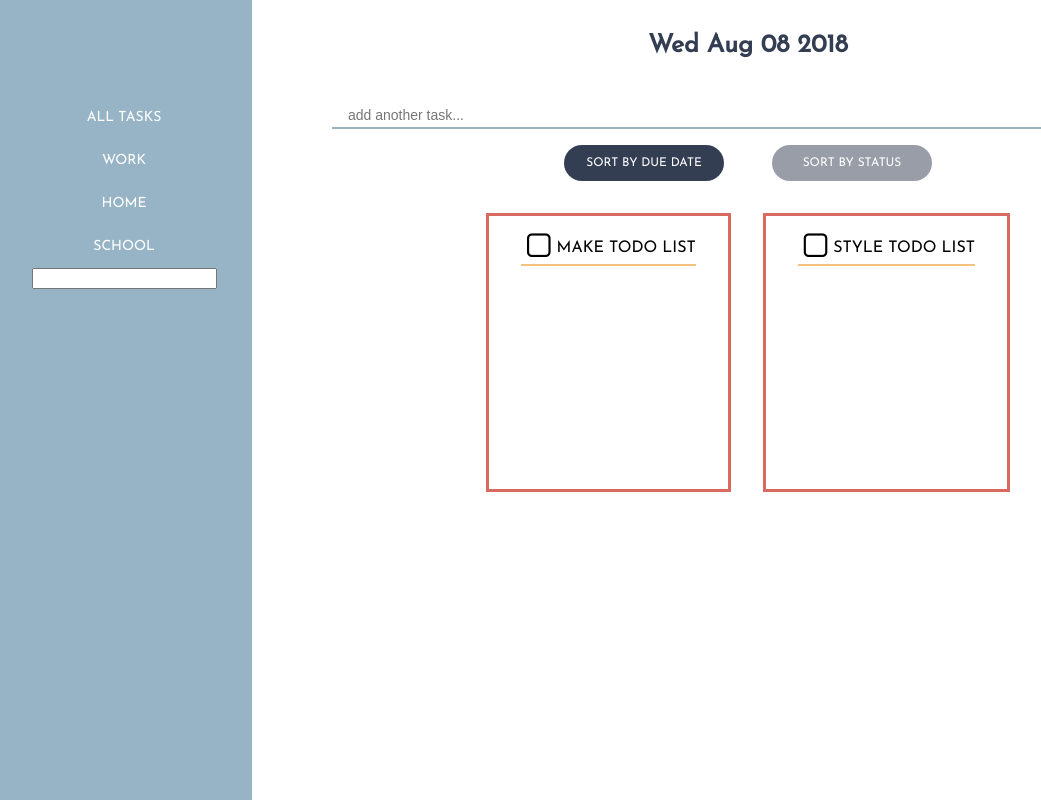
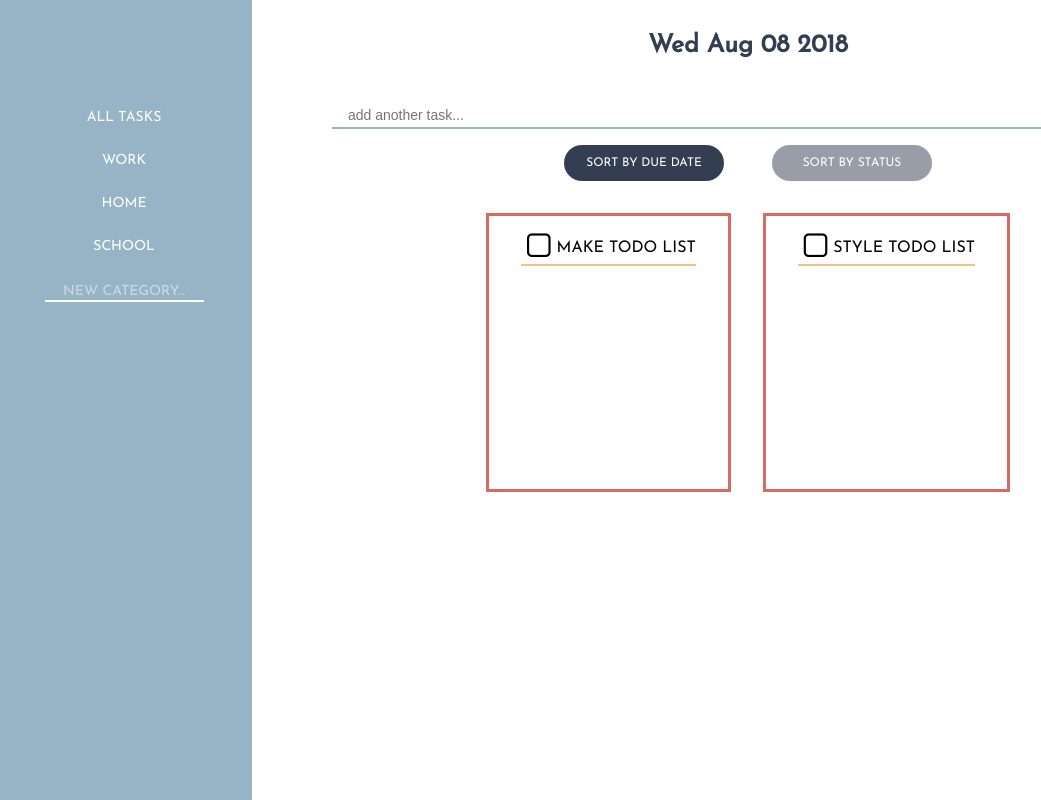
Before and after one commit to emilyhfdong/todoApp, a React (Create React App) app: page / in a window 1280 px wide. Both pictures are taken after a click on the element 144 px from the left and 290 px from the top of the page. Shown: the whole page, without its empty margins (20-1061 px from the left). Built offline with nearby package versions, Linux system fonts and the light colour scheme.

Commit message:
added ability to delete categories

```diff
--- a/src/App.css
+++ b/src/App.css
@@ -5,7 +5,8 @@
   flex-direction: column;
   align-items: center;
   width: 80%;
-  padding-left: 20%; }
+  padding-left: 20%;
+  padding-bottom: 5rem; }
 
 .homePage .headerTitle {
   font-family: "Josefin Sans";
@@ -44,7 +45,8 @@
     font-family: "Josefin Sans";
     color: white;
     font-size: 12px;
-    text-transform: uppercase; }
+    text-transform: uppercase;
+    outline: none; }
     .todoForm .submitBtn:hover {
       background-color: #D96A61; }
   .todoForm .categoryInput {
@@ -81,6 +83,34 @@
   .sideBar .category, .sideBar .allTasks, .sideBar .newCategoryBtn {
     text-transform: uppercase;
     cursor: pointer; }
+  .sideBar .categoryInput {
+    background: transparent;
+    border: none;
+    border-bottom: 2px solid white;
+    outline: none;
+    caret-color: white;
+    text-align: center;
+    font-size: 14px;
+    font-family: "Josefin Sans";
+    padding-top: 1rem;
+    color: white;
+    text-transform: uppercase; }
+    .sideBar .categoryInput::placeholder {
+      color: white;
+      opacity: 0.5; }
+  .sideBar .categoryDiv {
+    display: flex;
+    flex-direction: row;
+    align-items: center; }
+    .sideBar .categoryDiv:hover .fa-trash {
+      display: inline-block; }
+    .sideBar .categoryDiv .fa-trash {
+      cursor: pointer;
+      display: none;
+      margin-right: 0.5rem;
+      padding-bottom: 0.2rem; }
+      .sideBar .categoryDiv .fa-trash:hover {
+        color: #D96A61; }
 
 .todoList {
   display: flex;
--- a/src/actions/todoActions.js
+++ b/src/actions/todoActions.js
@@ -6,6 +6,7 @@ import {
     CHANGE_SORT_BY,
     CREATE_CATEGORY,
     CHANGE_CATEGORY,
+    DELETE_CATEGORY,
     CHANGE_SUBTASK_STATUS,
     CREATE_SUBTASK,
     DELETE_SUBTASK
@@ -59,6 +60,12 @@ export const changeCategory = (category) => dispatch => {
     payload: category
   })
 }
+export const deleteCategory = (category) => dispatch => {
+  dispatch ({
+    type: DELETE_CATEGORY,
+    payload: category
+  })
+}
 export const changeSubTaskStatus = (obj) => dispatch => {
   dispatch ({
     type: CHANGE_SUBTASK_STATUS,
--- a/src/actions/types.js
+++ b/src/actions/types.js
@@ -5,6 +5,7 @@ export const COMPLETE_TODO = "COMPLETE_TODO"
 export const CHANGE_SORT_BY = "CHANGE_SORT_BY"
 export const CREATE_CATEGORY = "CREATE_CATEGORY"
 export const CHANGE_CATEGORY = "CHANGE_CATEGORY"
+export const DELETE_CATEGORY = "DELETE_CATEGORY"
 export const CHANGE_SUBTASK_STATUS = "CHANGE_SUBTASK_STATUS"
 export const CREATE_SUBTASK = "CREATE_SUBTASK"
 export const DELETE_SUBTASK = "DELETE_SUBTASK"
--- a/src/components/homePage/SideBar.js
+++ b/src/components/homePage/SideBar.js
@@ -1,6 +1,6 @@
 import React, { Component } from "react";
 import { connect } from "react-redux";
-import { createCategory, changeCategory } from "../../actions/todoActions.js";
+import { createCategory, changeCategory, deleteCategory } from "../../actions/todoActions.js";
 
 
 class SideBar extends Component {
@@ -35,15 +35,24 @@ class SideBar extends Component {
   showAll = () => {
     this.props.changeCategory("")
   }
+  deleteCategory = (ev) => {
+    this.props.deleteCategory(ev.target.dataset.category)
+
+  }
 
   render() {
-    const allCategories = this.props.categories.map(category => <p key={category} onClick={this.handleCategoryChange} className="category">{category}</p>)
+    const allCategories = this.props.categories.map(category => (
+      <div key={category} className="categoryDiv">
+        <i onClick={this.deleteCategory} data-category={category} className="fa fa-trash"></i>
+        <p onClick={this.handleCategoryChange} className="category">{category}</p>
+      </div>
+    ))
     return (
       <div className="sideBar">
         <p onClick={this.showAll} className="allTasks">ALL TASKS</p>
         {allCategories}
         {this.state.createMode ? (
-          <input onChange={this.handleChange} onKeyDown={this.submitCategory}/>
+          <input placeholder="new category..." className="categoryInput" onChange={this.handleChange} onKeyDown={this.submitCategory}/>
           ):(
           <p onClick={this.newCategory} className="newCategoryBtn"><i className="fa fa-plus"></i></p>
         )}
@@ -61,5 +70,5 @@ const mapStateToProps = state => ({
 
 export default connect(
     mapStateToProps,
-    { createCategory, changeCategory },
+    { createCategory, changeCategory, deleteCategory },
 )(SideBar);
--- a/src/reducers/todoReducer.js
+++ b/src/reducers/todoReducer.js
@@ -6,6 +6,7 @@ import {
     CHANGE_SORT_BY,
     CREATE_CATEGORY,
     CHANGE_CATEGORY,
+    DELETE_CATEGORY,
     CHANGE_SUBTASK_STATUS,
     CREATE_SUBTASK,
     DELETE_SUBTASK
@@ -132,6 +133,20 @@ export default function(state = initialState, action) {
         currentCategory: action.payload
       }
     }
+    case DELETE_CATEGORY: {
+      let updatedCategoryList = state.categories.filter(category => category !== action.payload)
+      let currentCategory = state.currentCategory
+      if (currentCategory === action.payload) {
+        currentCategory = ""
+      }
+      let filteredTaskList = state.allTodos.filter(todo => todo.category !== action.payload)
+      return {
+        ...state,
+        categories: updatedCategoryList,
+        currentCategory: currentCategory,
+        allTodos: filteredTaskList
+      }
+    }
     case CHANGE_SUBTASK_STATUS: {
       let filteredTaskList = state.allTodos.filter(todo => todo.id !== action.payload.todoId)
       let selectedTask = state.allTodos.filter(todo => todo.id === action.payload.todoId)[0]
--- a/src/styles/_home.scss
+++ b/src/styles/_home.scss
@@ -6,6 +6,7 @@
     align-items: center;
     width: 80%;
     padding-left: 20%;
+    padding-bottom: 5rem;
   }
   .headerTitle {
     font-family: $capsFont;
--- a/src/styles/_newForm.scss
+++ b/src/styles/_newForm.scss
@@ -35,6 +35,7 @@
     color: white;
     font-size: 12px;
     text-transform: uppercase;
+    outline: none;
     &:hover {
       background-color: $pink;
     }
--- a/src/styles/_sideBar.scss
+++ b/src/styles/_sideBar.scss
@@ -16,5 +16,42 @@
     text-transform: uppercase;
     cursor: pointer;
   }
+  .categoryInput {
+    background: transparent;
+    border: none;
+    border-bottom: 2px solid white;
+    outline: none;
+    caret-color: white;
+    text-align: center;
+    font-size: 14px;
+    font-family: $capsFont;
+    padding-top: 1rem;
+    color: white;
+    text-transform: uppercase;
+    &::placeholder {
+      color: white;
+      opacity: 0.5;
+    }
+  }
+  .categoryDiv {
+    display: flex;
+    flex-direction: row;
+    align-items: center;
+    &:hover {
+      .fa-trash {
+        display: inline-block;
+      }
+    }
+    .fa-trash {
+      cursor: pointer;
+      display: none;
+      margin-right: 0.5rem;
+      padding-bottom: 0.2rem;
+      &:hover {
+        color: $pink;
+      }
+    }
+
+  }
 
 }
```
